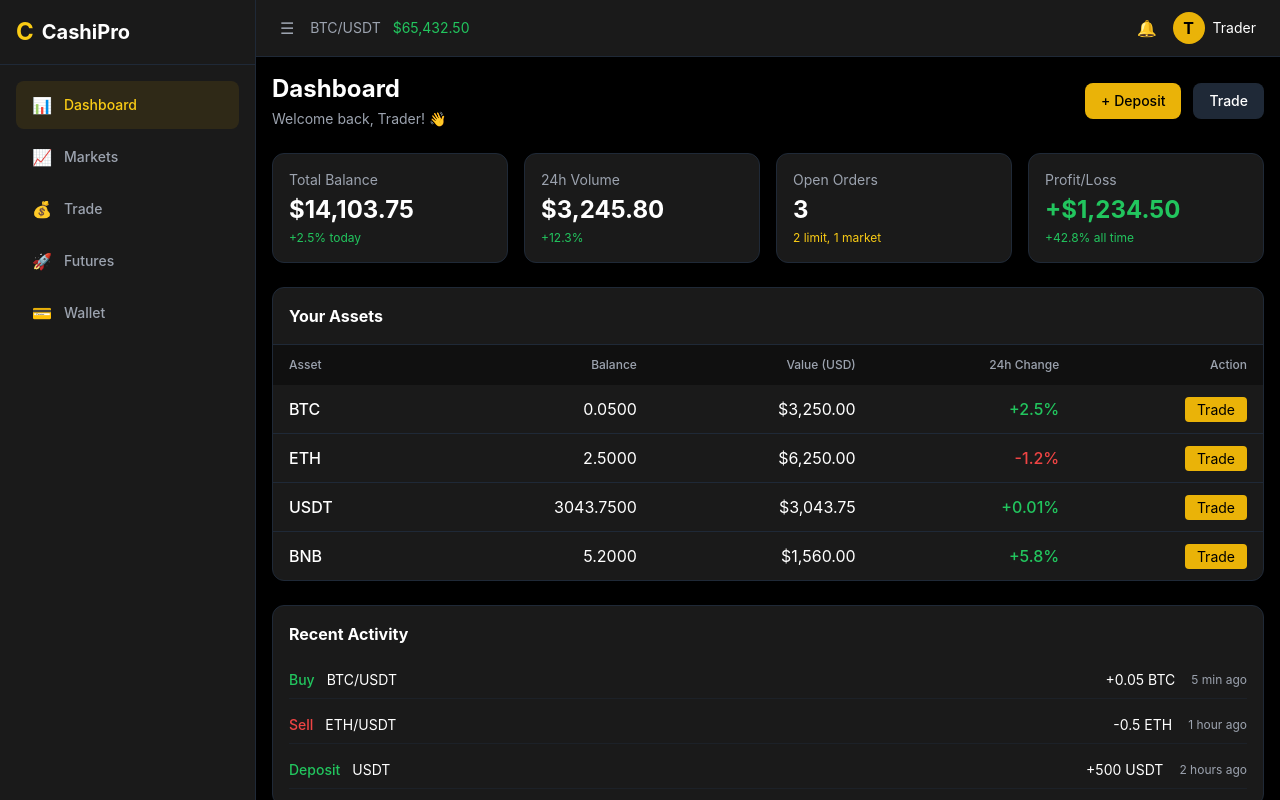
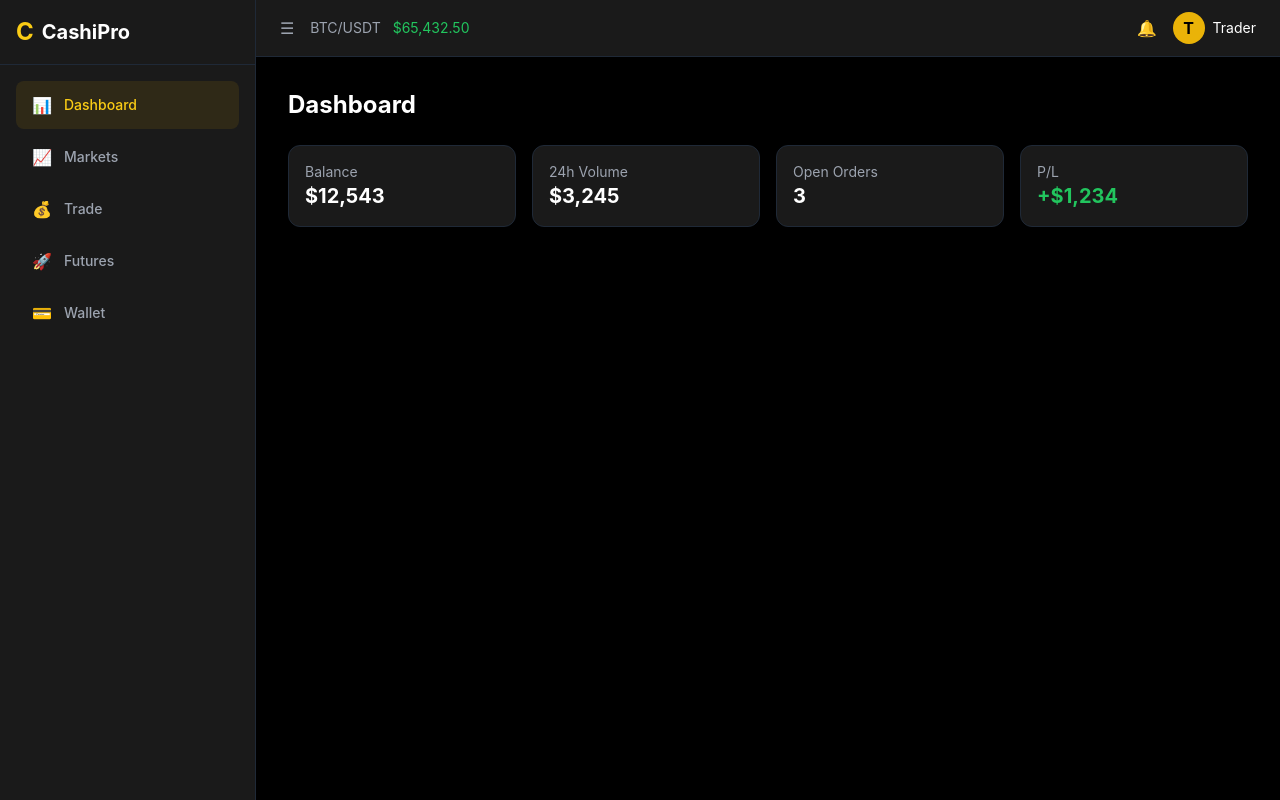
Before and after one commit to Cashipro/cashipro, a Next.js app in the folder apps/web/: page /dashboard in a window 1280 px wide. Built offline with nearby package versions, Linux system fonts and the light colour scheme.

Commit message:
Refactor DashboardPage layout and remove mock data
Removed mock data and updated dashboard layout with static values for balance, volume, and profit/loss.

```diff
--- a/apps/web/src/app/(exchange)/dashboard/page.tsx
+++ b/apps/web/src/app/(exchange)/dashboard/page.tsx
@@ -1,151 +1,25 @@
 "use client";
 
-import Link from "next/link";
-
 export default function DashboardPage() {
-  // Mock Data
-  const assets = [
-    { symbol: "BTC", balance: 0.05, value: 3250, change: 2.5 },
-    { symbol: "ETH", balance: 2.5, value: 6250, change: -1.2 },
-    { symbol: "USDT", balance: 3043.75, value: 3043.75, change: 0.01 },
-    { symbol: "BNB", balance: 5.2, value: 1560, change: 5.8 },
-  ];
-
-  const totalBalance = assets.reduce((sum, a) => sum + a.value, 0);
-
   return (
-    <div className="space-y-6">
-      {/* Page Title */}
-      <div className="flex flex-wrap items-center justify-between gap-4">
-        <div>
-          <h1 className="text-2xl font-bold text-white">Dashboard</h1>
-          <p className="text-sm text-gray-400 mt-1">Welcome back, Trader! 👋</p>
-        </div>
-        <div className="flex gap-3">
-          <Link
-            href="/deposit"
-            className="px-4 py-2 bg-yellow-500 text-black rounded-lg hover:bg-yellow-400 text-sm font-medium"
-          >
-            + Deposit
-          </Link>
-          <Link
-            href="/trade/BTCUSDT"
-            className="px-4 py-2 bg-gray-800 text-white rounded-lg hover:bg-gray-700 text-sm font-medium"
-          >
-            Trade
-          </Link>
-        </div>
-      </div>
-
-      {/* Stats Cards - MEXC Style */}
+    <div className="min-h-screen bg-black p-4">
+      <h1 className="text-2xl font-bold text-white mb-6">Dashboard</h1>
       <div className="grid grid-cols-2 md:grid-cols-4 gap-4">
         <div className="bg-[#1a1a1a] p-4 rounded-xl border border-gray-800">
-          <p className="text-sm text-gray-400">Total Balance</p>
-          <p className="text-2xl font-bold text-white mt-1">
-            ${totalBalance.toLocaleString("en-US", { minimumFractionDigits: 2 })}
-          </p>
-          <p className="text-xs text-green-500 mt-1">+2.5% today</p>
+          <p className="text-sm text-gray-400">Balance</p>
+          <p className="text-xl font-bold text-white">$12,543</p>
         </div>
         <div className="bg-[#1a1a1a] p-4 rounded-xl border border-gray-800">
           <p className="text-sm text-gray-400">24h Volume</p>
-          <p className="text-2xl font-bold text-white mt-1">$3,245.80</p>
-          <p className="text-xs text-green-500 mt-1">+12.3%</p>
+          <p className="text-xl font-bold text-white">$3,245</p>
         </div>
         <div className="bg-[#1a1a1a] p-4 rounded-xl border border-gray-800">
           <p className="text-sm text-gray-400">Open Orders</p>
-          <p className="text-2xl font-bold text-white mt-1">3</p>
-          <p className="text-xs text-yellow-400 mt-1">2 limit, 1 market</p>
+          <p className="text-xl font-bold text-white">3</p>
         </div>
         <div className="bg-[#1a1a1a] p-4 rounded-xl border border-gray-800">
-          <p className="text-sm text-gray-400">Profit/Loss</p>
-          <p className="text-2xl font-bold text-green-500 mt-1">+$1,234.50</p>
-          <p className="text-xs text-green-500 mt-1">+42.8% all time</p>
-        </div>
-      </div>
-
-      {/* Assets Table */}
-      <div className="bg-[#1a1a1a] rounded-xl border border-gray-800 overflow-hidden">
-        <div className="p-4 border-b border-gray-800">
-          <h2 className="text-white font-bold">Your Assets</h2>
-        </div>
-        <div className="overflow-x-auto">
-          <table className="w-full">
-            <thead className="bg-black/40">
-              <tr>
-                <th className="px-4 py-3 text-left text-xs text-gray-400 font-medium">Asset</th>
-                <th className="px-4 py-3 text-right text-xs text-gray-400 font-medium">Balance</th>
-                <th className="px-4 py-3 text-right text-xs text-gray-400 font-medium">Value (USD)</th>
-                <th className="px-4 py-3 text-right text-xs text-gray-400 font-medium">24h Change</th>
-                <th className="px-4 py-3 text-right text-xs text-gray-400 font-medium">Action</th>
-              </tr>
-            </thead>
-            <tbody className="divide-y divide-gray-800">
-              {assets.map((asset) => (
-                <tr key={asset.symbol} className="hover:bg-gray-800/50 transition-colors">
-                  <td className="px-4 py-3">
-                    <div>
-                      <p className="text-white font-medium">{asset.symbol}</p>
-                    </div>
-                  </td>
-                  <td className="px-4 py-3 text-right text-white">
-                    {asset.balance.toFixed(4)}
-                  </td>
-                  <td className="px-4 py-3 text-right text-white">
-                    ${asset.value.toLocaleString("en-US", { minimumFractionDigits: 2 })}
-                  </td>
-                  <td className="px-4 py-3 text-right">
-                    <span
-                      className={`${
-                        asset.change >= 0 ? "text-green-500" : "text-red-500"
-                      } font-medium`}
-                    >
-                      {asset.change >= 0 ? "+" : ""}
-                      {asset.change}%
-                    </span>
-                  </td>
-                  <td className="px-4 py-3 text-right">
-                    <Link
-                      href={`/trade/${asset.symbol}USDT`}
-                      className="px-3 py-1 bg-yellow-500 text-black text-sm rounded hover:bg-yellow-400"
-                    >
-                      Trade
-                    </Link>
-                  </td>
-                </tr>
-              ))}
-            </tbody>
-          </table>
-        </div>
-      </div>
-
-      {/* Recent Activity */}
-      <div className="bg-[#1a1a1a] p-4 rounded-xl border border-gray-800">
-        <h2 className="text-white font-bold mb-4">Recent Activity</h2>
-        <div className="space-y-2">
-          {[
-            { type: "Buy", pair: "BTC/USDT", amount: "+0.05 BTC", time: "5 min ago" },
-            { type: "Sell", pair: "ETH/USDT", amount: "-0.5 ETH", time: "1 hour ago" },
-            { type: "Deposit", pair: "USDT", amount: "+500 USDT", time: "2 hours ago" },
-          ].map((activity, i) => (
-            <div key={i} className="flex items-center justify-between py-2 border-b border-gray-800/50">
-              <div className="flex items-center gap-3">
-                <span
-                  className={`text-sm font-medium ${
-                    activity.type === "Buy" || activity.type === "Deposit"
-                      ? "text-green-500"
-                      : "text-red-500"
-                  }`}
-                >
-                  {activity.type}
-                </span>
-                <span className="text-sm text-white">{activity.pair}</span>
-              </div>
-              <div className="flex items-center gap-4">
-                <span className="text-sm text-white">{activity.amount}</span>
-                <span className="text-xs text-gray-400">{activity.time}</span>
-              </div>
-            </div>
-          ))}
+          <p className="text-sm text-gray-400">P/L</p>
+          <p className="text-xl font-bold text-green-500">+$1,234</p>
         </div>
       </div>
     </div>
```
